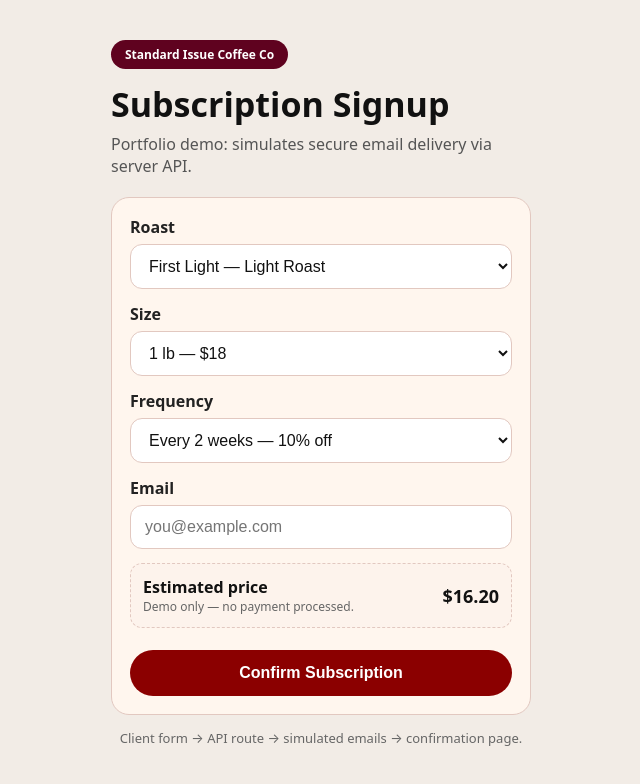
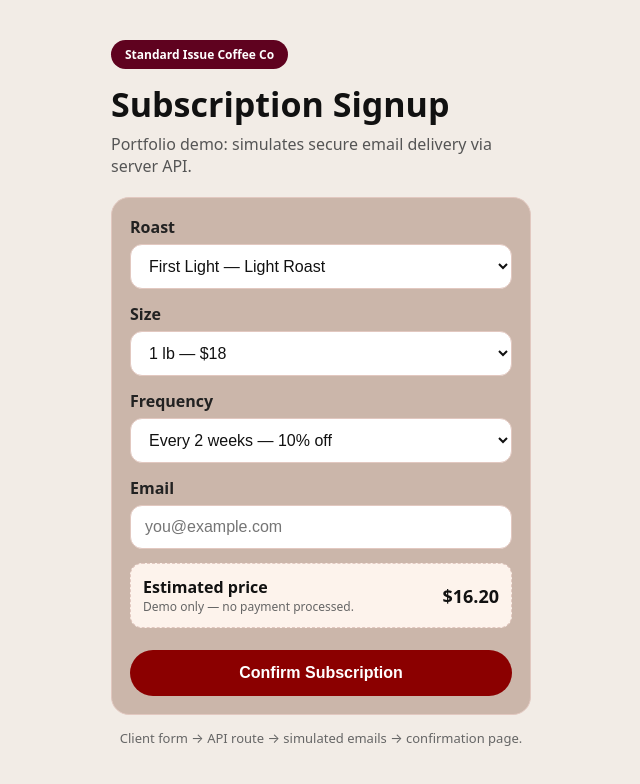
Before and after one commit to masonbarneslv/standard-issue-coffee-co., a Next.js app: page /subscribe in a window 1280 px wide. Shown: the top 784 px of the page, without its empty margins (319-959 px from the left). Built offline with nearby package versions, Linux system fonts and the light colour scheme.

Commit message:
Change card background color from #fff6ee to #cbb6aa

```diff
--- a/app/subscribe/page.jsx
+++ b/app/subscribe/page.jsx
@@ -172,7 +172,7 @@ const styles = {
     marginBottom: 20,
   },
   card: {
-    background: "#fff6ee",
+    background: "#cbb6aa",
     borderRadius: 18,
     padding: 18,
     border: "1px solid #e2c8c0",
```
